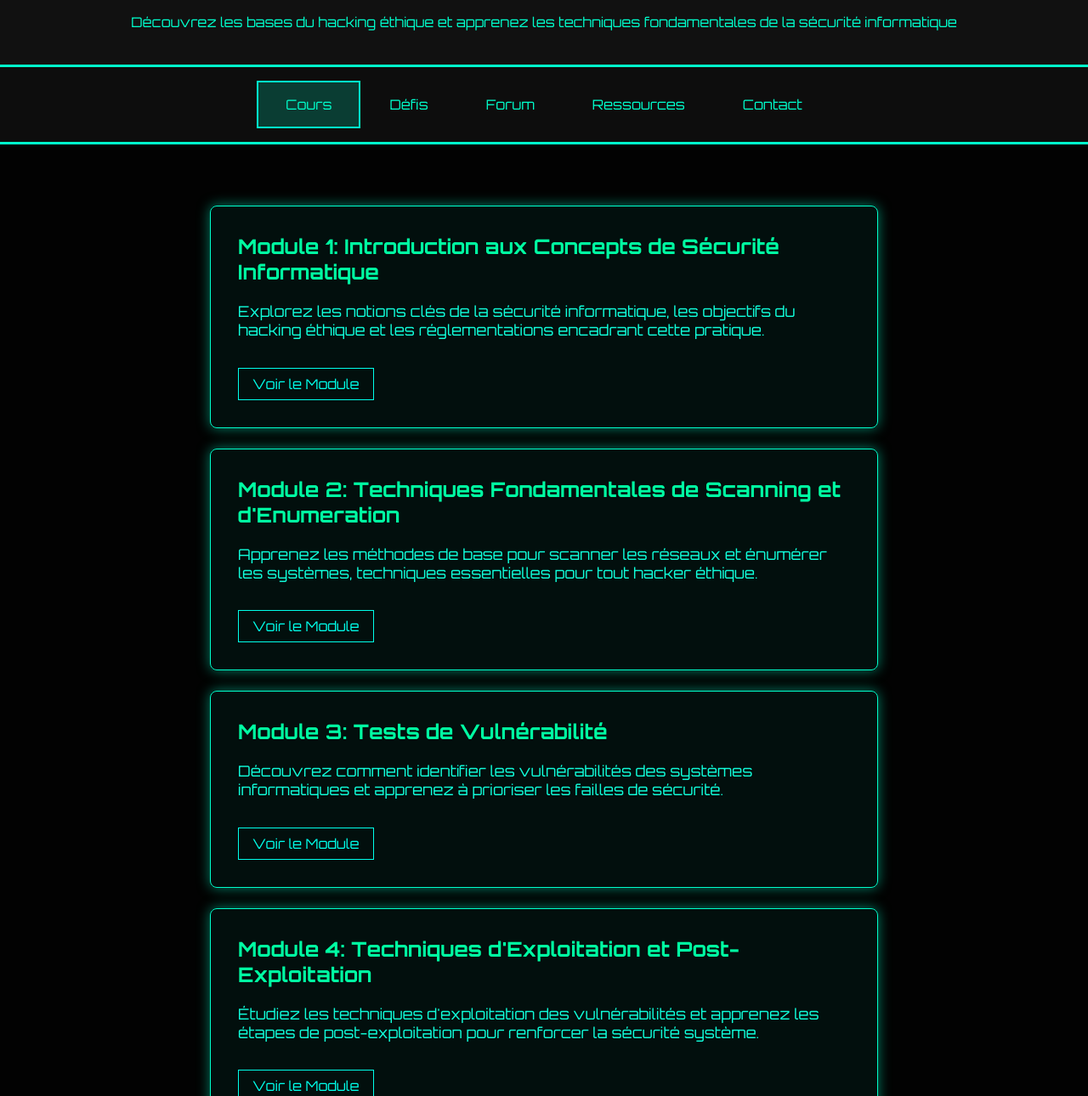
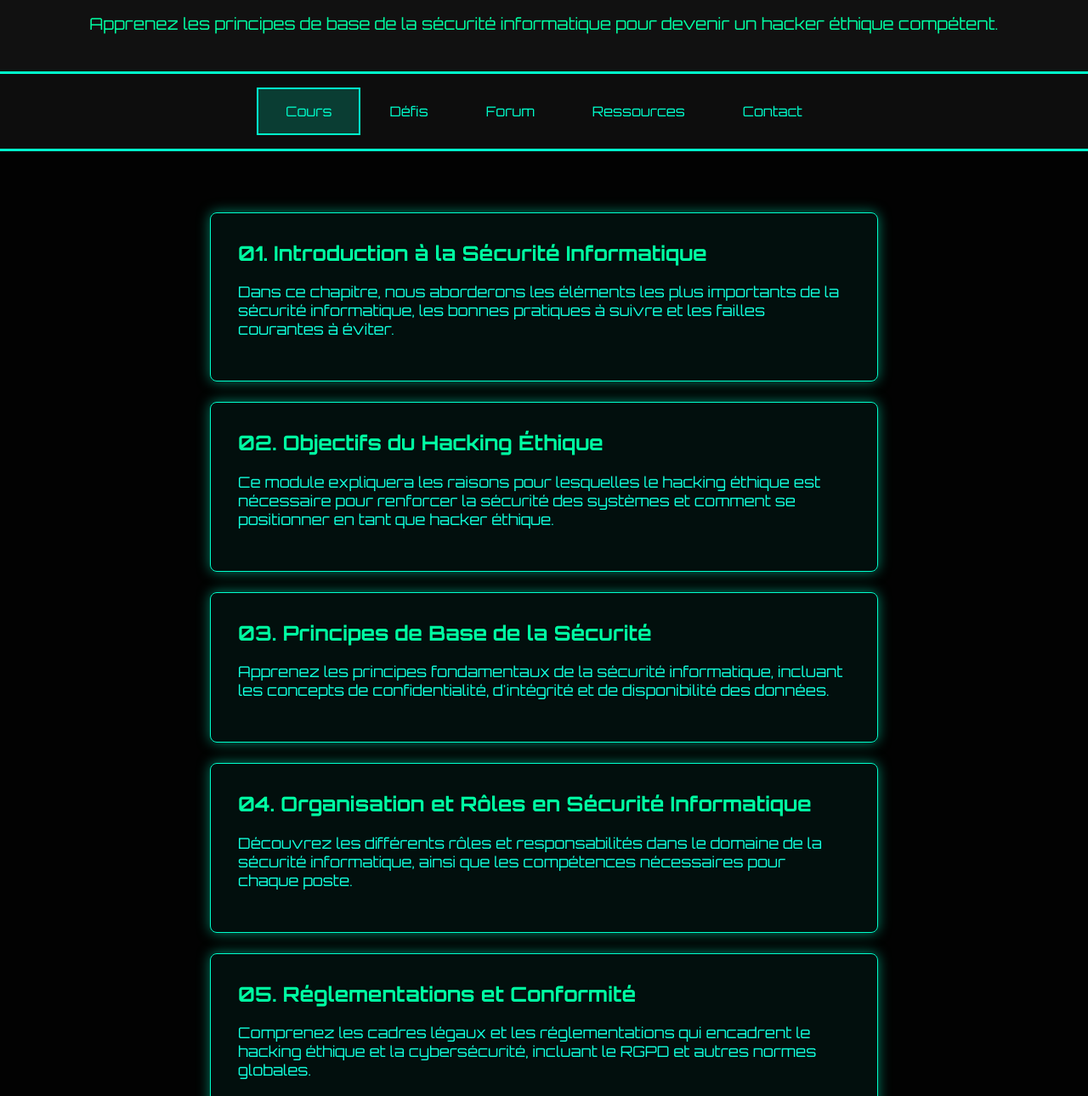
Before and after one commit to hackthedevils/blog, a plain HTML site: page module1.html in a window 1280 px wide. Shown: the part 133-1423 px from the top of the page at 85% size. Drawn offline with Linux system fonts and the light colour scheme.

Commit message:
Initial commit

```diff
--- a/hacking-ethique.html
+++ b/module1.html
@@ -1,5 +1,5 @@
-<html><head><base href="https://hackthedevils.fr/cours/hacking-ethique">
-<title>Cours: Introduction au Hacking Éthique - Hack The Devils</title>
+<html><head><base href="https://hackthedevils.github.io/blog/module1">
+<title>Module 1: Introduction aux Concepts de Sécurité Informatique</title>
 <style>
     @import url('https://fonts.googleapis.com/css2?family=Orbitron:wght@400;700&display=swap');
     body {
@@ -19,6 +19,10 @@
     }
     header h1 {
         font-size: 3rem;
+    }
+    header p {
+        font-size: 1.2rem;
+        color: #00ffa3;
     }
     nav {
         display: flex;
@@ -47,7 +51,7 @@
         padding: 3rem 2rem;
         text-align: left;
     }
-    .course-section {
+    .content-section {
         background: rgba(0, 255, 204, 0.05);
         border-radius: 8px;
         border: 1px solid #00ffcc;
@@ -58,20 +62,20 @@
         box-shadow: 0 0 15px rgba(0, 255, 204, 0.5);
         transition: all 0.4s ease;
     }
-    .course-section:hover {
+    .content-section:hover {
         transform: scale(1.05);
         box-shadow: 0 0 25px rgba(0, 255, 204, 0.8);
     }
-    .course-section h2 {
+    .content-section h2 {
         color: #00ffa3;
         font-size: 1.5rem;
         margin-top: 0;
     }
-    .course-section p {
+    .content-section p {
         color: #11ffdb;
         font-size: 1.1rem;
     }
-    .course-section a {
+    .content-section a {
         color: #00ffea;
         text-decoration: none;
         border: 1px solid #00ffea;
@@ -80,7 +84,7 @@
         margin-top: 1rem;
         transition: all 0.3s ease;
     }
-    .course-section a:hover {
+    .content-section a:hover {
         background: #00ffcc;
         color: #020202;
     }
@@ -98,36 +102,36 @@
 </head>
 <body>
 <header>
-    <h1>Introduction au Hacking Éthique</h1>
-    <p>Découvrez les bases du hacking éthique et apprenez les techniques fondamentales de la sécurité informatique</p>
+    <h1>Module 1: Concepts de Sécurité Informatique</h1>
+    <p>Apprenez les principes de base de la sécurité informatique pour devenir un hacker éthique compétent.</p>
 </header>
 <nav>
-    <a href="https://hackthedevils.github.io/blog/cours" class="active">Cours</a>
+    <a href="https://hackthedevils.github.io/blog/index" class="active">Cours</a>
     <a href="https://hackthedevils.github.io/blog/defis">Défis</a>
     <a href="https://hackthedevils.github.io/blog/forum">Forum</a>
     <a href="https://hackthedevils.github.io/blog/ressources">Ressources</a>
     <a href="https://hackthedevils.github.io/blog/contact">Contact</a>
 </nav>
 <main>
-    <section class="course-section">
-        <h2>Module 1: Introduction aux Concepts de Sécurité Informatique</h2>
-        <p>Explorez les notions clés de la sécurité informatique, les objectifs du hacking éthique et les réglementations encadrant cette pratique.</p>
-        <a href="https://hackthedevils.github.io/blog/module1">Voir le Module</a>
+    <section class="content-section">
+        <h2>01. Introduction à la Sécurité Informatique</h2>
+        <p>Dans ce chapitre, nous aborderons les éléments les plus importants de la sécurité informatique, les bonnes pratiques à suivre et les failles courantes à éviter.</p>
     </section>
-    <section class="course-section">
-        <h2>Module 2: Techniques Fondamentales de Scanning et d'Enumeration</h2>
-        <p>Apprenez les méthodes de base pour scanner les réseaux et énumérer les systèmes, techniques essentielles pour tout hacker éthique.</p>
-        <a href="https://hackthedevils.github.io/blog/module2">Voir le Module</a>
+    <section class="content-section">
+        <h2>02. Objectifs du Hacking Éthique</h2>
+        <p>Ce module expliquera les raisons pour lesquelles le hacking éthique est nécessaire pour renforcer la sécurité des systèmes et comment se positionner en tant que hacker éthique.</p>
     </section>
-    <section class="course-section">
-        <h2>Module 3: Tests de Vulnérabilité</h2>
-        <p>Découvrez comment identifier les vulnérabilités des systèmes informatiques et apprenez à prioriser les failles de sécurité.</p>
-        <a href="https://hackthedevils.github.io/blog/module3">Voir le Module</a>
+    <section class="content-section">
+        <h2>03. Principes de Base de la Sécurité</h2>
+        <p>Apprenez les principes fondamentaux de la sécurité informatique, incluant les concepts de confidentialité, d'intégrité et de disponibilité des données.</p>
     </section>
-    <section class="course-section">
-        <h2>Module 4: Techniques d'Exploitation et Post-Exploitation</h2>
-        <p>Étudiez les techniques d'exploitation des vulnérabilités et apprenez les étapes de post-exploitation pour renforcer la sécurité système.</p>
-        <a href="https://hackthedevils.github.io/blog/module4">Voir le Module</a>
+    <section class="content-section">
+        <h2>04. Organisation et Rôles en Sécurité Informatique</h2>
+        <p>Découvrez les différents rôles et responsabilités dans le domaine de la sécurité informatique, ainsi que les compétences nécessaires pour chaque poste.</p>
+    </section>
+    <section class="content-section">
+        <h2>05. Réglementations et Conformité</h2>
+        <p>Comprenez les cadres légaux et les réglementations qui encadrent le hacking éthique et la cybersécurité, incluant le RGPD et autres normes globales.</p>
     </section>
 </main>
 <footer>
```
Also changed, not shown: defis.html (+1 -1 lines).
